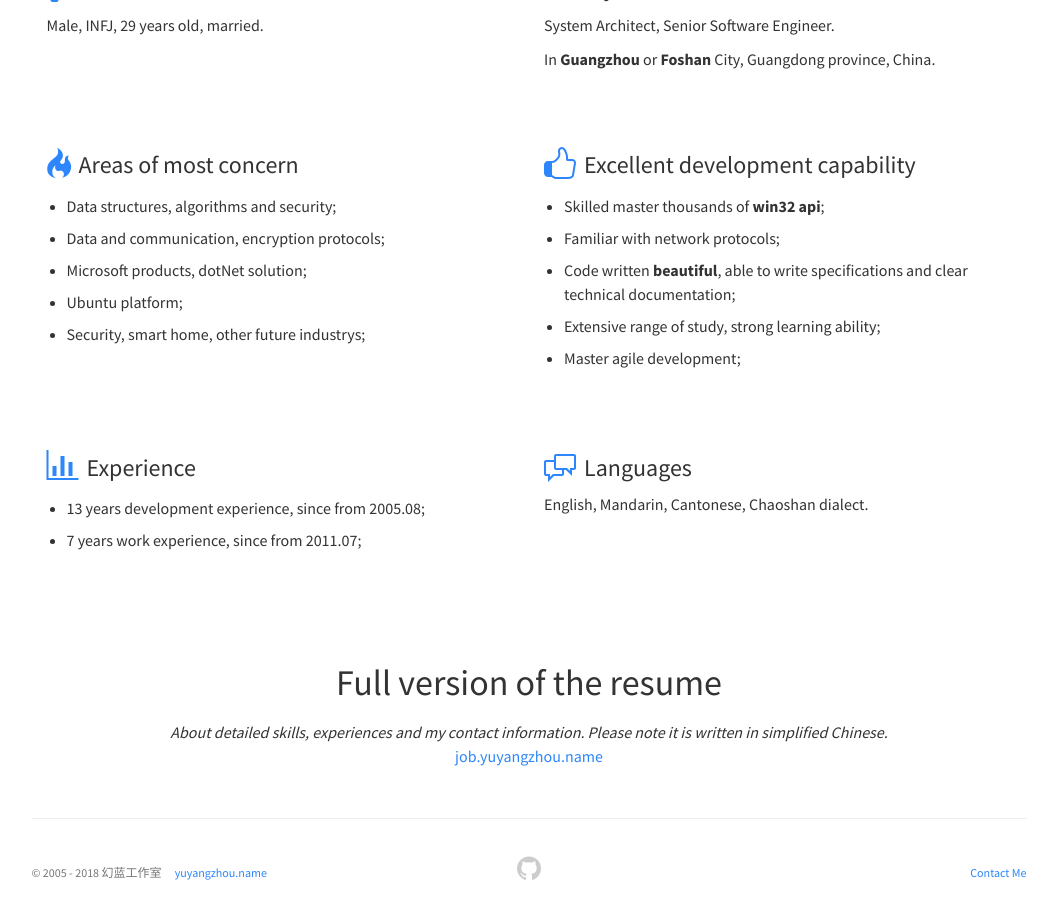
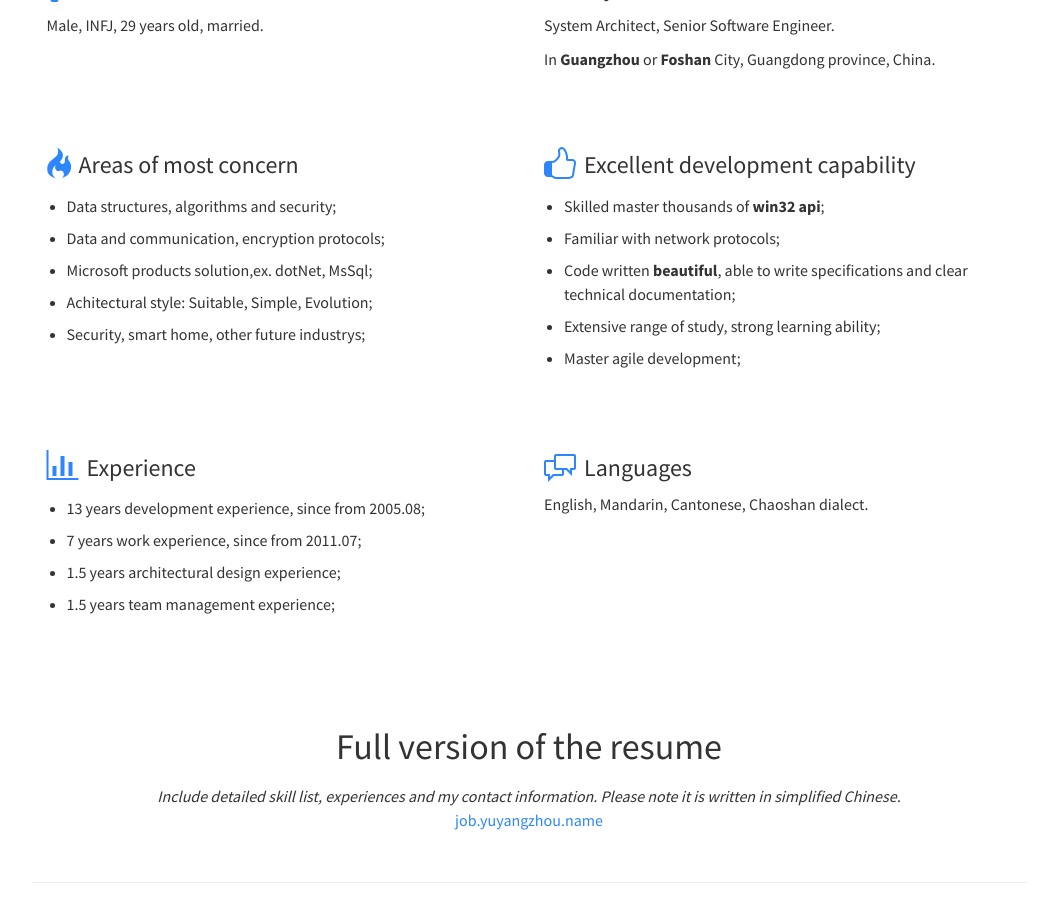
Before and after one commit to DoraemonYu/DoraemonYu.github.io, a Jekyll site: the page built from docs/resume.md, in a window 1280 px wide and 900 px high, scrolled down 670 px. Shown: the whole window, without its empty margins (111-1169 px from the left). Built offline with Jekyll 4.4.1, drawn with Linux system fonts in a browser that asks for light colours.

Commit message:
modify my resume

```diff
--- a/docs/resume.md
+++ b/docs/resume.md
@@ -42,8 +42,8 @@ If you think I am suitable, contact me please.*
 		  <ul class="p-l-20">
 			<li>Data structures, algorithms and security;</li>
 			<li>Data and communication, encryption protocols;</li>
-			<li>Microsoft products, dotNet solution;</li>
-			<li>Ubuntu platform;</li>
+			<li>Microsoft products solution,ex. dotNet, MsSql;</li>
+			<li>Achitectural style: Suitable, Simple, Evolution;</li>
 			<li>Security, smart home, other future industrys;</li>
 	      </ul>
 		</div>
@@ -66,6 +66,8 @@ If you think I am suitable, contact me please.*
 		  <ul class="p-l-20">
 			<li>{{ site.time | date: '%Y' | minus: 2005 }} years development experience, since from 2005.08;</li>
 			<li>{{ site.time | date: '%Y' | minus: 2011 }} years work experience, since from 2011.07;</li>
+			<li>1.5 years architectural design experience;</li>
+			<li>1.5 years team management experience;</li>
 	      </ul>
 		</div>
 		<div class="col-md-6 feature">
@@ -83,7 +85,7 @@ If you think I am suitable, contact me please.*
 
 
 ## Full version of the resume
-*About detailed skills, experiences and my contact information. Please note it is written in simplified Chinese.*
+*Include detailed skill list, experiences and my contact information. Please note it is written in simplified Chinese.*
 [job.yuyangzhou.name](http://job.yuyangzhou.name){:target="_blank" rel="nofollow" title="余阳舟的电子简历" }
 
 
```
